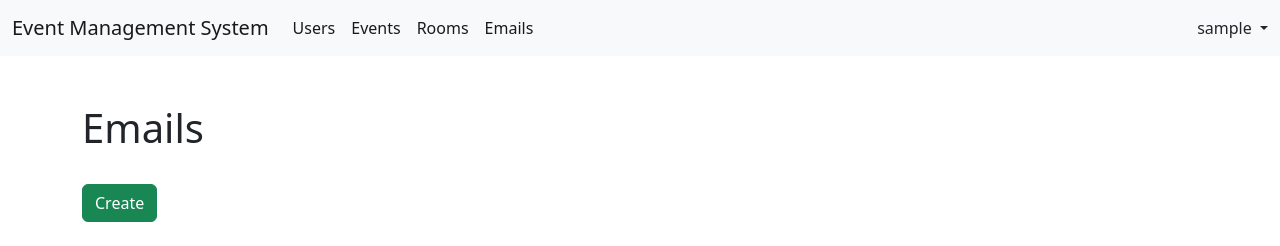
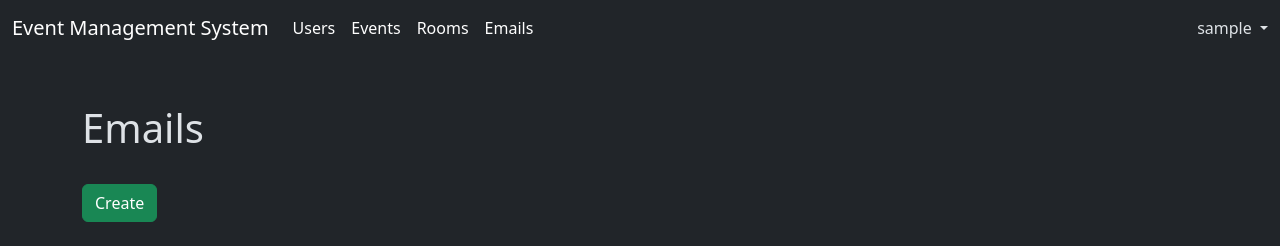
Before and after one commit to Jean28518/event-management-system, a Django app: page /emails/ in a window 1280 px wide. Shown: the top 246 px of the page. Run offline with Django 4.2, Linux system fonts and the light colour scheme; the visitor is signed in with stand-in values (Sample User, id 1); data that the repository does not hold is empty; some libraries are stand-ins or nearby versions.

Commit message:
Update email settings to handle missing EMAIL_PORT and improve HTML templates with Bootstrap 5.3.3

```diff
--- a/src/event_management_system/event_management_system/settings.py
+++ b/src/event_management_system/event_management_system/settings.py
@@ -155,9 +155,13 @@ MEDIA_ROOT = os.path.join(BASE_DIR, 'media')
 
 DEFAULT_AUTO_FIELD = 'django.db.models.BigAutoField'
 
+
+port = os.getenv("EMAIL_PORT")
+if not port:
+    port = "587"
 # Email Settings
 EMAIL_HOST = os.getenv("EMAIL_HOST")                    # <- host name [e.g. smtp.gmail.com for gmail]
-EMAIL_PORT = int(os.getenv("EMAIL_PORT"))               # <- smtp port [e.g. 587]
+EMAIL_PORT = int(port)               # <- smtp port [e.g. 587]
 EMAIL_HOST_USER = os.getenv("EMAIL_HOST_USER")          # <- username
 EMAIL_HOST_PASSWORD = os.getenv("EMAIL_HOST_PASSWORD")  # <- password
 EMAIL_USE_TLS = os.getenv("EMAIL_USE_TLS")
--- a/src/event_management_system/event_management_system/templates/global/base.html
+++ b/src/event_management_system/event_management_system/templates/global/base.html
@@ -1,11 +1,11 @@
 {% load i18n %}
 <!doctype html>
-<html lang="en">
+<html lang="en" data-bs-theme="dark">
   <head>
     <meta charset="utf-8">
     <meta name="viewport" content="width=device-width, initial-scale=1">
     <title>{% trans "Event Management System" %} </title>
-    <link href="https://cdn.jsdelivr.net/npm/bootstrap@5.2.2/dist/css/bootstrap.min.css" rel="stylesheet" integrity="sha384-Zenh87qX5JnK2Jl0vWa8Ck2rdkQ2Bzep5IDxbcnCeuOxjzrPF/et3URy9Bv1WTRi" crossorigin="anonymous">  </head>
+    <link href="https://cdn.jsdelivr.net/npm/bootstrap@5.3.3/dist/css/bootstrap.min.css" rel="stylesheet">  </head>
     <link rel="stylesheet" href="https://cdn.jsdelivr.net/npm/bootstrap-icons@1.9.1/font/bootstrap-icons.css">
     <style>
       .table > tbody > tr > td {
--- a/src/event_management_system/event_management_system/templates/global/base_public.html
+++ b/src/event_management_system/event_management_system/templates/global/base_public.html
@@ -1,5 +1,5 @@
 <!doctype html>
-<html lang="en">
+<html lang="en" data-bs-theme="dark">
   <head>
     <meta charset="utf-8">
     <meta name="viewport" content="width=device-width, initial-scale=1">
@@ -7,7 +7,7 @@
       <meta http-equiv="refresh" content="{{automatic_refresh}}">
     {% endif %}
     <title>Event Management System</title>
-    <link href="https://cdn.jsdelivr.net/npm/bootstrap@5.2.2/dist/css/bootstrap.min.css" rel="stylesheet" integrity="sha384-Zenh87qX5JnK2Jl0vWa8Ck2rdkQ2Bzep5IDxbcnCeuOxjzrPF/et3URy9Bv1WTRi" crossorigin="anonymous">  </head>
+    <link href="https://cdn.jsdelivr.net/npm/bootstrap@5.3.3/dist/css/bootstrap.min.css" rel="stylesheet">  </head>
     <link rel="stylesheet" href="https://cdn.jsdelivr.net/npm/bootstrap-icons@1.9.1/font/bootstrap-icons.css">
     <style>
       .table > tbody > tr > td {
--- a/src/event_management_system/event_management_system/templates/global/navbar.html
+++ b/src/event_management_system/event_management_system/templates/global/navbar.html
@@ -1,5 +1,5 @@
 {% load i18n %}
-<nav class="navbar navbar-expand-lg bg-light">
+<nav class="navbar navbar-expand-lg bg-dark navbar-dark">
     <div class="container-fluid">
       <a class="navbar-brand" href="{% url 'user_overview' %}">Event Management System</a>
       <button class="navbar-toggler" type="button" data-bs-toggle="collapse" data-bs-target="#navbarSupportedContent" aria-controls="navbarSupportedContent" aria-expanded="false" aria-label="Toggle navigation">
```
Also changed, not shown: 1 other file.
